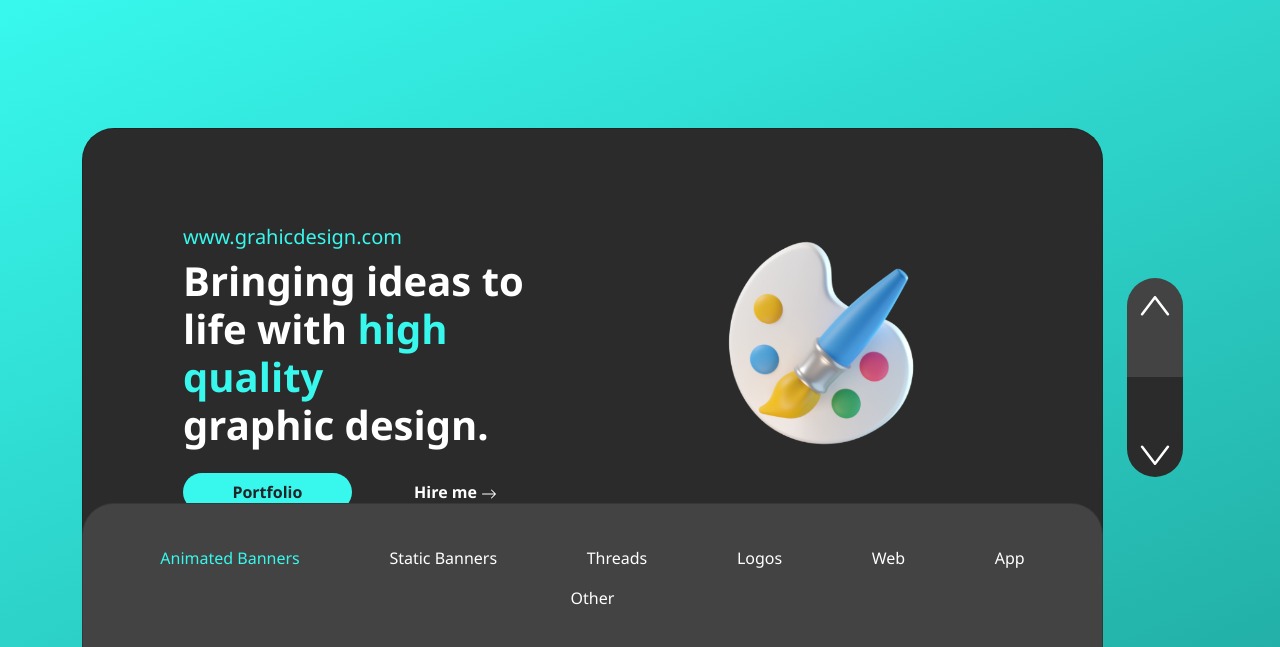
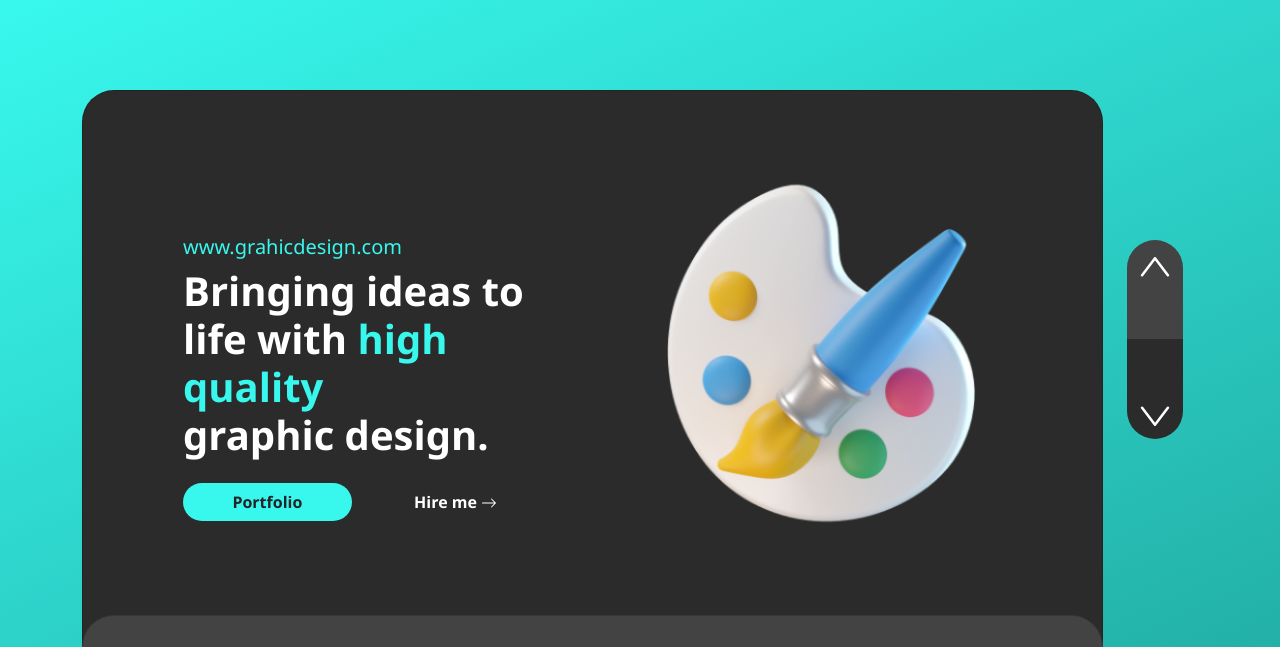
Before and after one commit to designsso/NewWebsite, a plain HTML site: page index.html in a window 1280 px wide. Shown: the top 647 px of the page. Drawn offline with nearby package versions, Linux system fonts and the light colour scheme.

Commit message:
Update style.css

```diff
--- a/style.css
+++ b/style.css
@@ -49,8 +49,9 @@ body::-webkit-scrollbar {
 }
 
 #brush {
-    height: 300px;
-    width: 300px;
+    margin-top: -100px;
+    height: 500px;
+    width: 500px;
 }
 
 .blue-bg {
@@ -75,7 +76,7 @@ body::-webkit-scrollbar {
 #main {
     /*margin-bottom: 80px;*/
     padding-top: -20px;
-    height: 550px;
+    height: 700px;
     border-radius: 2em;
 }
 
@@ -139,10 +140,13 @@ body::-webkit-scrollbar {
 
 .container {
     /*margin-bottom: 300px;*/
-    margin-top: 10%;
+    margin-top: 7%;
+    height: 150%;
+    /*width: 50%;*/
 }
 
 #submain {
+    margin-top: 3rem;
     padding: 3rem !important;
 }
 
@@ -191,7 +195,7 @@ body::-webkit-scrollbar {
     border: 1px solid #2B2B2B;
 }
 
-#btndown:hover {
+#btndown:hover, #btndown:active, #btndown:focus {
     background-color: #2B2B2B;
 }
 
@@ -209,6 +213,10 @@ body::-webkit-scrollbar {
 @media screen and (max-width: 600px) {
     body {
         overflow: scroll;
+    }
+
+    .container {
+        width: 100%;
     }
 
     .mrt {
@@ -244,7 +252,7 @@ body::-webkit-scrollbar {
     #sub {
         height: 100%;
         border-radius: 1px;
-        margin-top: -200px;
+        margin-top: -250px;
         /*margin-bottom: 75px;*/
         overflow-y: scroll;
         overflow-x: hidden;
```
